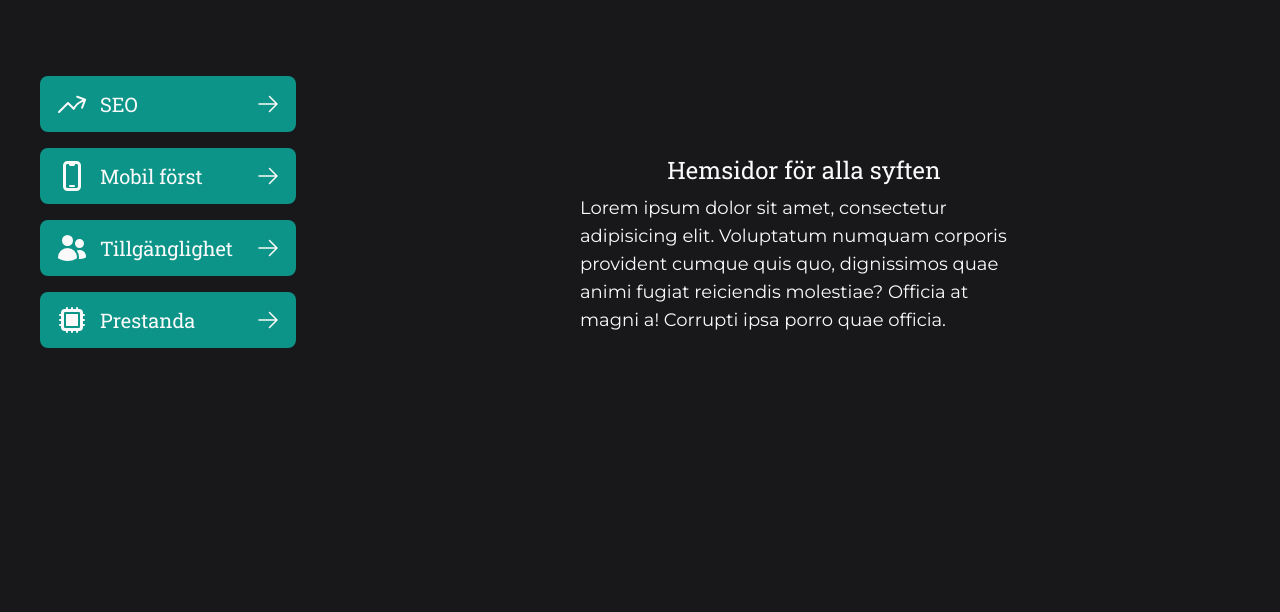
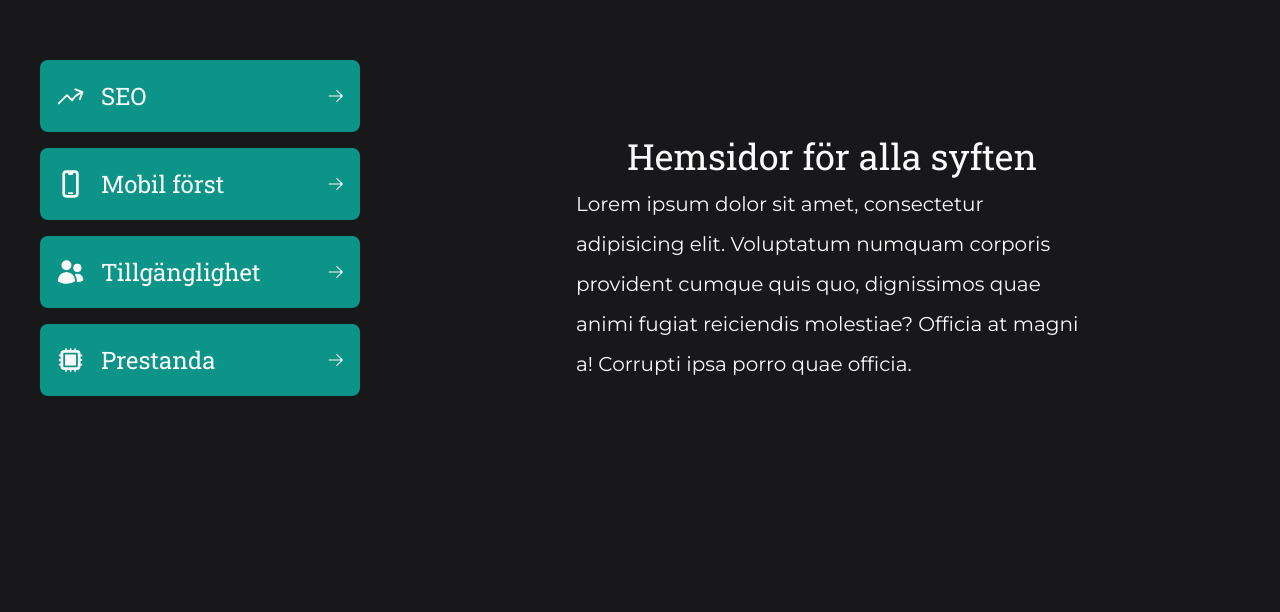
Before and after one commit to saile515/old-portfolio, a Next.js app: page / in a window 1280 px wide. Shown: the part 988-1600 px from the top of the page. Built offline with nearby package versions, Linux system fonts and the light colour scheme; no server answers.

Commit message:
WhatWeDo improvements

```diff
--- a/components/Header.tsx
+++ b/components/Header.tsx
@@ -15,7 +15,6 @@ function DynamicText() {
 	}
 
 	useEffect(() => {
-		console.log(animationFrame);
 		setText(phrases[phraseIndex].slice(0, letterIndex));
 
 		if (animationFrame < phrases[phraseIndex].length) {
--- a/components/WhatWeDo.tsx
+++ b/components/WhatWeDo.tsx
@@ -23,11 +23,14 @@ function InfoBox(props: {
 				if (props.activeIndex != props.index) props.setActiveIndex(props.index);
 				else props.setActiveIndex(null);
 			}}
-			className={`px-4 py-2 w-[80vw] sm:w-64 text-left text-xl leading-10 font-title bg-teal-400 dark:bg-teal-600 rounded-lg sm:hover:translate-x-2 transition-transform flex items-center overflow-hidden ${
-				props.activeIndex == props.index ? "rounded-r-none !translate-x-4" : ""
-			} ${props.activeIndex !== null ? "!w-16" : ""}`}>
+			className={`px-4 py-2 xs:py-4 xs:w-[80vw] sm:w-80 text-left text-xl xs:text-2xl leading-10 font-title bg-teal-400 dark:bg-teal-600 rounded-lg sm:hover:translate-x-2 transition-transform flex items-center overflow-hidden ${
+				props.activeIndex == props.index ? "rounded-r-none xs:!translate-x-4" : ""
+			} ${props.activeIndex !== null ? "!w-24" : ""}`}>
 			{props.icon}
-			<span className={`mx-3 transition-all ${props.activeIndex !== null ? "hidden" : ""}`}>
+			<span
+				className={`mr-4 transition-all ${
+					props.activeIndex !== null ? "hidden w-0" : "w-full"
+				}`}>
 				{props.item}
 			</span>
 			<ArrowRightIcon
@@ -49,43 +52,49 @@ function InfoBoxes() {
 
 	const [activeIndex, setActiveIndex] = useState<number>(null);
 
+	const iconStyle = "w-10 h-10 mr-4";
+
 	return (
 		<div className="flex p-2 my-auto sm:m-8 justify-center">
-			<div className="flex flex-col gap-4">
+			<div className="flex flex-col gap-4 content-center">
 				<InfoBox
 					item="SEO"
-					icon={<ArrowTrendingUpIcon className="w-8 h-8" />}
+					icon={<ArrowTrendingUpIcon className={iconStyle} />}
 					index={0}
 					activeIndex={activeIndex}
 					setActiveIndex={setActiveIndex}
 				/>
 				<InfoBox
 					item="Mobil först"
-					icon={<DevicePhoneMobileIcon className="w-8 h-8" />}
+					icon={<DevicePhoneMobileIcon className={iconStyle} />}
 					index={1}
 					activeIndex={activeIndex}
 					setActiveIndex={setActiveIndex}
 				/>
 				<InfoBox
 					item="Tillgänglighet"
-					icon={<UsersIcon className="w-8 h-8" />}
+					icon={<UsersIcon className={iconStyle} />}
 					index={2}
 					activeIndex={activeIndex}
 					setActiveIndex={setActiveIndex}
 				/>
 				<InfoBox
 					item="Prestanda"
-					icon={<CpuChipIcon className="w-8 h-8" />}
+					icon={<CpuChipIcon className={iconStyle} />}
 					index={3}
 					activeIndex={activeIndex}
 					setActiveIndex={setActiveIndex}
 				/>
 			</div>
 			<div
-				className={`bg-teal-400 dark:bg-teal-600 p-4 rounded-lg transition-all overflow-hidden ${
-					activeIndex !== null ? "ml-4" : "w-0 px-0 ml-2"
+				className={`bg-teal-400 dark:bg-teal-600 p-4 rounded-lg xs:transition-all overflow-hidden ${
+					activeIndex !== null ? "xs:ml-3" : "w-0 px-0"
 				} ${
-					activeIndex == 0 ? "rounded-tl-none" : activeIndex == 3 ? "rounded-bl-none" : ""
+					activeIndex == 0
+						? "rounded-tl-none"
+						: activeIndex == 3
+						? "xs:rounded-bl-none"
+						: ""
 				}`}>
 				<p className="text-sm xs:text-base xs:w-64">{texts[activeIndex]}</p>
 			</div>
@@ -104,16 +113,17 @@ export default function WhatWeDo() {
 			<animated.div
 				style={{ ...spring }}
 				className="flex flex-col lg:flex-row-reverse items-center justify-center w-full">
-				<div className="lg:ml-auto lg:flex-grow text-center mt-32 mb-16 flex flex-col items-center mx-4">
-					<h2 className="font-title text-xl sm:text-2xl mb-2">
+				<div className="relative min-h-[40rem] lg:ml-auto lg:flex-grow justify-center text-center mt-32 mb-16 flex flex-col items-center mx-4 group">
+					<h2 className="font-title text-xl sm:text-4xl mb-2">
 						Hemsidor för alla syften
 					</h2>
-					<p className="max-w-md text-left sm:text-lg">
+					<p className="max-w-lg text-left sm:text-xl leading-loose sm:leading-loose">
 						Lorem ipsum dolor sit amet, consectetur adipisicing elit. Voluptatum numquam
 						corporis provident cumque quis quo, dignissimos quae animi fugiat reiciendis
 						molestiae? Officia at magni a! Corrupti ipsa porro quae officia.
 					</p>
 				</div>
+
 				<Waypoint
 					onEnter={() => {
 						if (!animationFinished)
```
Also changed, not shown: public/blur.svg (added).
